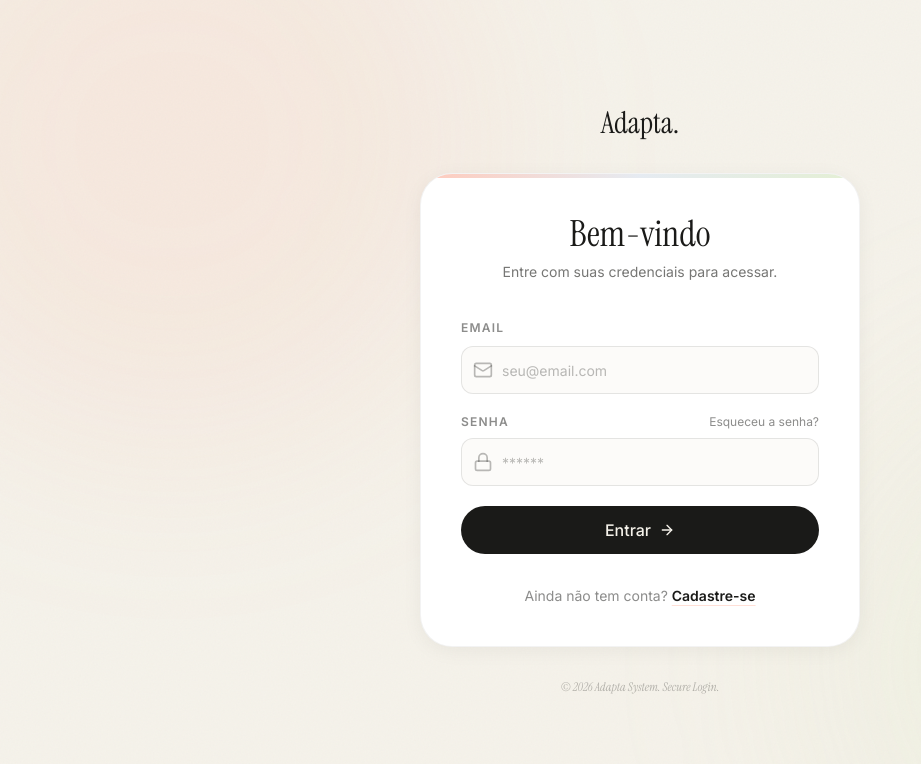
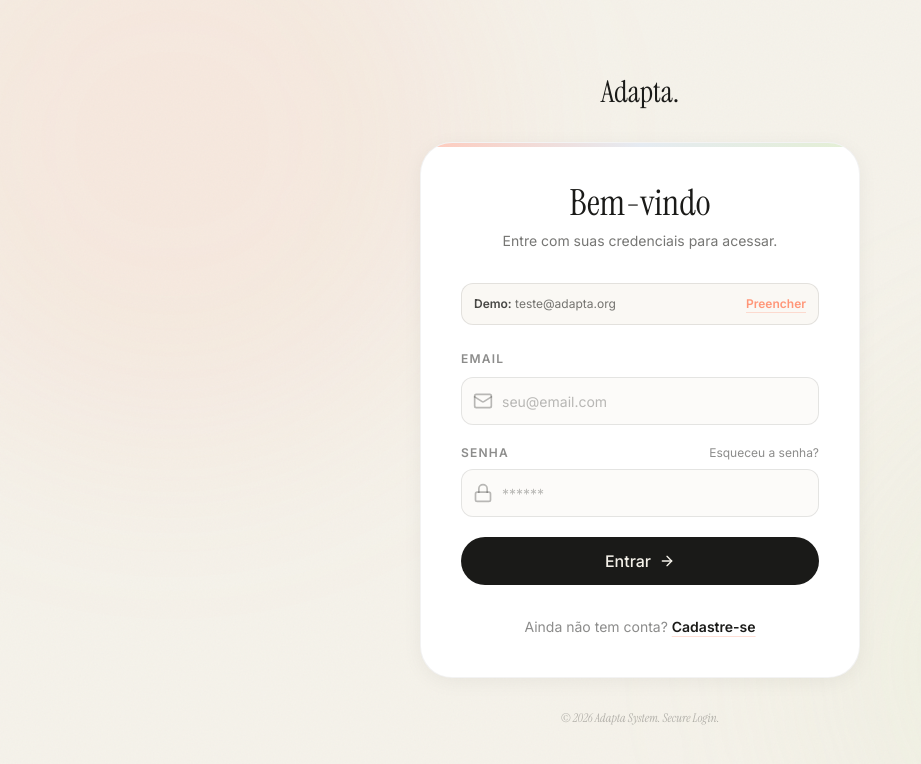
Before and after one commit to giamlepore/dashboard-rh-ztrz18x4s, a React (Vite) app: page /login in a window 1280 px wide. Shown: the top 764 px of the page, without its empty margins (0-921 px from the left). Built offline with nearby package versions, Linux system fonts and the light colour scheme; no server answers.

Commit message:
Auto-commit after full sync (build simulation)

```diff
--- a/src/pages/Login.tsx
+++ b/src/pages/Login.tsx
@@ -17,6 +17,11 @@ export default function Login() {
 
   // @ts-expect-error - location state type
   const from = location.state?.from?.pathname || '/'
+
+  const fillDemoCredentials = () => {
+    setEmail('teste@adapta.org')
+    setPassword('Template@123')
+  }
 
   const handleLogin = async (e: React.FormEvent) => {
     e.preventDefault()
@@ -97,6 +102,21 @@ export default function Login() {
             <p className="text-ink/60 text-sm">
               Entre com suas credenciais para acessar.
             </p>
+          </div>
+
+          <div className="mb-5 p-3 rounded-xl bg-cream/50 border border-ink/10 flex items-center justify-between gap-3">
+            <div className="text-xs text-ink/60">
+              <span className="font-semibold text-ink/80">Demo:</span>{' '}
+              teste@adapta.org
+            </div>
+            <button
+              type="button"
+              onClick={fillDemoCredentials}
+              disabled={loading}
+              className="text-xs font-semibold text-salmon hover:text-ink transition-colors underline decoration-salmon/30 underline-offset-4 hover:decoration-ink"
+            >
+              Preencher
+            </button>
           </div>
 
           <form onSubmit={handleLogin} className="space-y-5">
```
Also changed, not shown: .skip.config.json.
